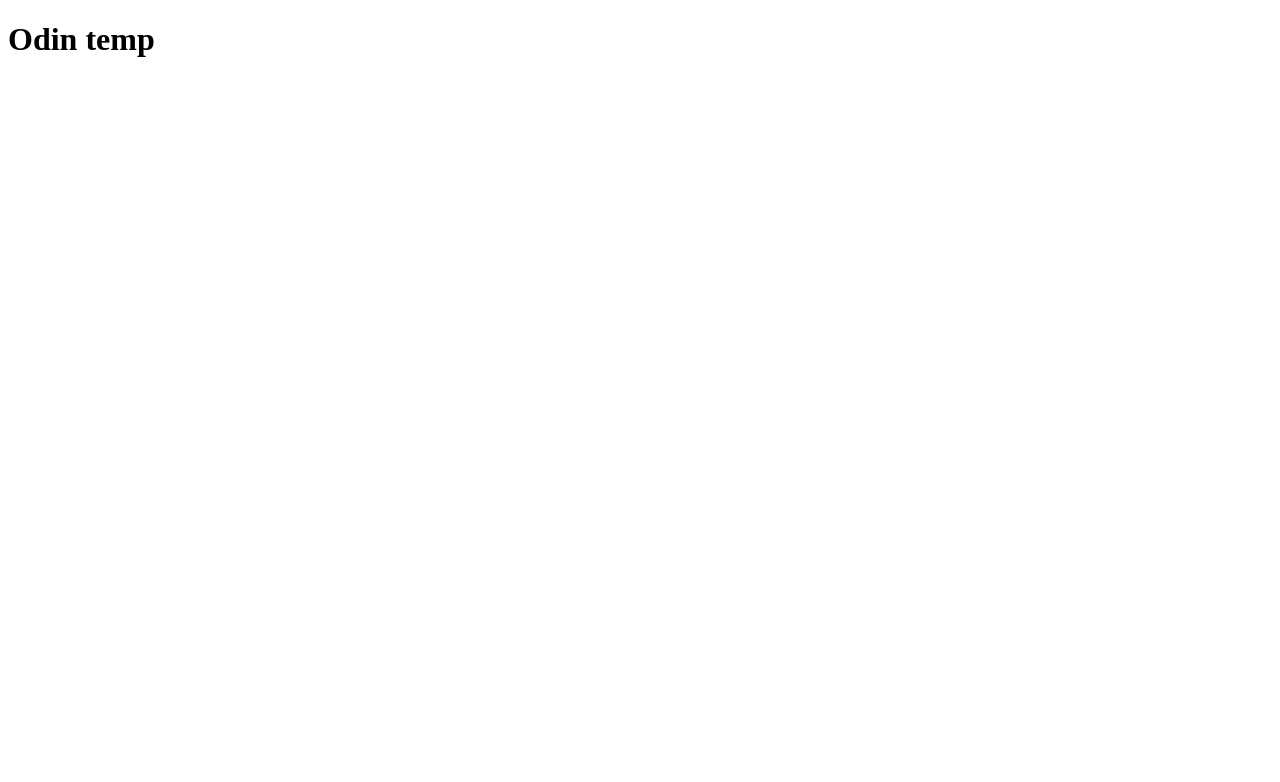
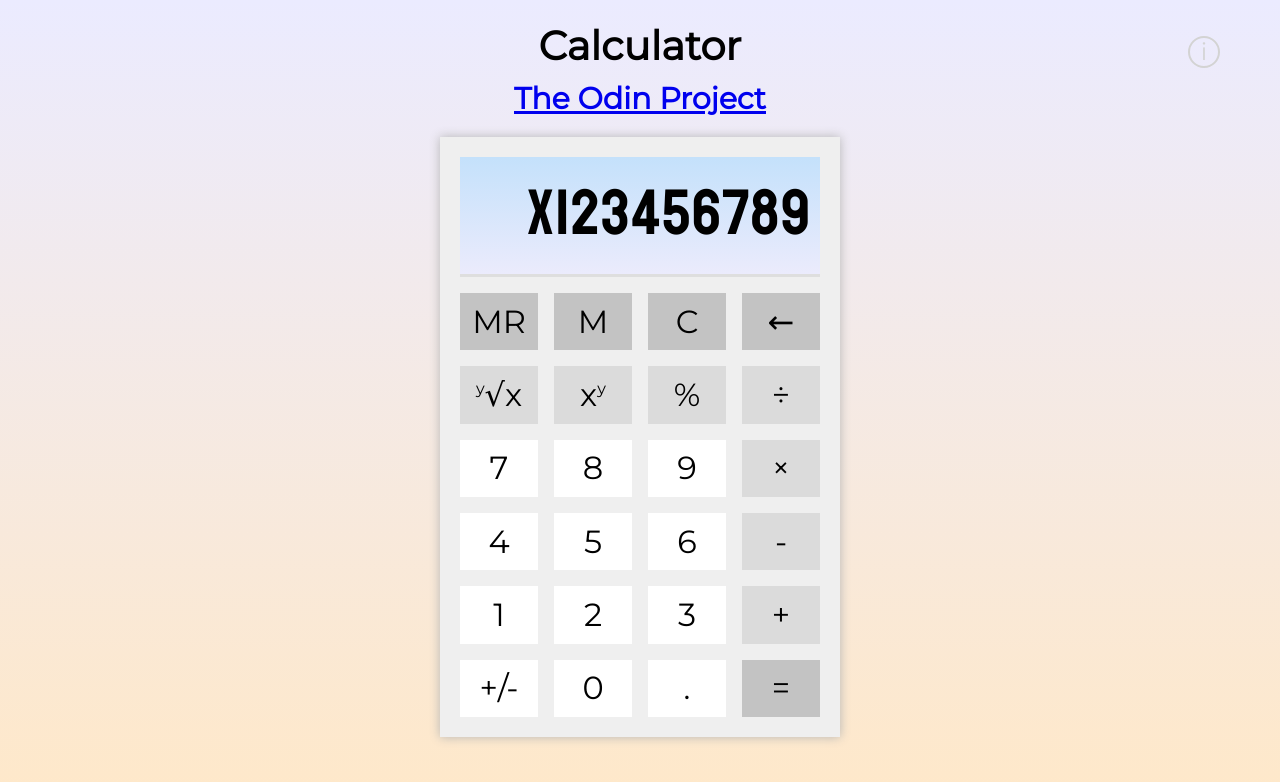
Before and after one commit to haziem/odincalc, a plain HTML site: page index.html in a window 1280 px wide. Drawn offline with Linux system fonts and the light colour scheme.

Commit message:
css done

```diff
--- /dev/null
+++ b/css-temp.css
@@ -0,0 +1,27 @@
+
+.main-container {
+    display: grid;
+    grid-template-rows: 8rem repeat(6, 4rem);
+    grid-template-columns: repeat(4, 1fr);
+    grid-gap: 1rem;
+    width: 50%;
+    max-width: 400px;
+    height: 80vw;
+    max-height: 700px;
+    margin-right: auto;
+    margin-left: auto;
+    padding: 1rem;
+    background-color: pink;
+}
+
+.result {
+    grid-column: 1/5;
+    overflow: hidden;
+    padding: 1rem;
+    background-color: grey;
+    font-size: 4.5rem;
+    font-family: 'Staatliches', Montserrat, Verdana, Geneva, Tahoma, sans-serif;
+    font-weight: 600;
+    text-align: right;
+    letter-spacing: 2px;
+}
--- a/index.html
+++ b/index.html
@@ -8,7 +8,7 @@
     <title>Calc Odin Project</title>
     <link rel="preconnect" href="https://fonts.googleapis.com">
     <link rel="preconnect" href="https://fonts.gstatic.com" crossorigin>
-    <link href="https://fonts.googleapis.com/css2?family=Montserrat:wght@200;300;400&display=swap" rel="stylesheet">
+    <link href="https://fonts.googleapis.com/css2?family=Montserrat:wght@200;300;400&family=Staatliches:wght@400;600;800&display=swap" rel="stylesheet">
     <link rel="stylesheet" href="style.css">
     <script src="script.js" defer></script>
     <!-- below code to not showing favicon error in liveserver -->
@@ -16,7 +16,40 @@
 </head>
 
 <body>
-    <h1>Odin temp</h1>
+    <div class="info"><p>i </p></div>
+    <h1>Calculator </h1>
+    <h2><a href="https://www.theodinproject.com/">The Odin Project</a></h2>
+
+    <div class="main-container">
+
+        <div class="result display"><p>X123456789</p></div>
+        <button class="button-mr color-3">MR</button>
+        <button class="button-m color-3">M</button>
+        <button class="button-c color-3">C</button>
+        <button class="button-del color-3">←</button>
+        <button class="button-root color-2"><sup>y</sup>√x</button>
+        <button class="button-power color-2">x<sup>y</sup></button>
+        <button class="button-percent color-2">%</button>
+        <button class="button-division color-2">÷</button>
+        <button class="button-7 color-1">7</button>
+        <button class="button-8 color-1">8</button>
+        <button class="button-9 color-1">9</button>
+        <button class="button-multiplication color-2">×</button>
+        <button class="button-4 color-1">4</button>
+        <button class="button-5 color-1">5</button>
+        <button class="button-6 color-1">6</button>
+        <button class="button-subtraction color-2">-</button>
+        <button class="button-1 color-1">1</button>
+        <button class="button-2 color-1">2</button>
+        <button class="button-3 color-1">3</button>
+        <button class="button-addition color-2">+</button>
+        <button class="button-plusminus color-1">+/-</button>
+        <button class="button-zero color-1">0</button>
+        <button class="button-point color-1">.</button>
+        <button class="button-equals color-3">=</button>
+
+
+    </div>
 </body>
 
 </html>
--- a/script.js
+++ b/script.js
@@ -1,13 +1,12 @@
 'use strict'
 
-let user = {
-	// an object
-	name: 'John', // by key "name" store value "John"
-	age: 30, // by key "age" store value 30
+const keyPressed = document.querySelectorAll('button')
+const info = document.querySelector('.info')
+const mainContainer = document.querySelector('.main-container')
+
+function rotateY() {
+	mainContainer.classList.toggle('rotation')
+
 }
 
-console.log(user)
-
-function test() {
-	console.log(user);
-}
+info.addEventListener('click', rotateY)
--- a/style.css
+++ b/style.css
@@ -0,0 +1,187 @@
+/* RESET CSS START */
+/* Box sizing rules */
+*,
+*::before,
+*::after {
+	box-sizing: border-box;
+}
+
+/* Remove default padding */
+ul[class],
+ol[class] {
+	padding: 0;
+}
+
+/* Remove default margin */
+body,
+h1,
+h2,
+h3,
+h4,
+p,
+ul[class],
+ol[class],
+li,
+figure,
+figcaption,
+blockquote,
+dl,
+dd {
+	margin: 0;
+}
+
+/* Set core body defaults */
+body {
+	min-height: 100vh;
+	scroll-behavior: smooth;
+	text-rendering: optimizeSpeed;
+	line-height: 1.5;
+}
+
+/* Remove list styles on ul, ol elements with a class attribute */
+ul[class],
+ol[class] {
+	list-style: none;
+}
+
+/* A elements that don't have a class get default styles */
+a:not([class]) {
+	text-decoration-skip-ink: auto;
+}
+
+/* Make images easier to work with */
+img {
+	max-width: 100%;
+	display: block;
+}
+
+/* Natural flow and rhythm in articles by default */
+article > * + * {
+	margin-top: 1em;
+}
+
+/* Inherit fonts for inputs and buttons */
+input,
+button,
+textarea,
+select {
+	font: inherit;
+}
+
+/* RESET CSS END */
+
+:root {
+	--color-1: white;
+	--color-2: #dbdbdb;
+	--color-3: #c3c3c3;
+}
+
+html {
+	font-size: calc(15px + 0.390625vw);
+}
+
+body {
+	position: relative;
+	font-family: Montserrat, Verdana, Geneva, Tahoma, sans-serif;
+	background-image: linear-gradient(rgb(235, 235, 255), rgb(255, 232, 200));
+}
+
+h1 {
+	margin-top: 2vh;
+	text-align: center;
+}
+
+h2 {
+	text-align: center;
+	margin-bottom: 2vh;
+}
+
+button {
+	border: none;
+}
+
+button:active {
+	opacity: 0.7;
+}
+
+button:hover {
+	border-bottom: solid 1px black;
+}
+sup {
+	font-size: 50%;
+}
+
+.main-container {
+	display: grid;
+	grid-template-rows: repeat(7, 4fr);
+	grid-template-columns: repeat(4, 1fr);
+	grid-gap: calc(2vh);
+	width: 50%;
+	max-width: 400px;
+	height: 75vh;
+	max-height: 700px;
+	margin-right: auto;
+	margin-left: auto;
+	margin-top: 2vh;
+	margin-bottom: 2vh;
+	background-color: #efefef;
+	padding: 1rem;
+	box-shadow: 0 0 10px rgb(181, 181, 181);
+	font-size: calc(4vh);
+	overflow: hidden;
+}
+.info {
+	position: absolute;
+	display: flex;
+	align-items: center;
+	justify-content: center;
+	width: 4vh;
+	height: 4vh;
+	top: 1rem;
+	right: 3rem;
+	padding: 0;
+	margin: 0;
+	border: 2px solid lightgrey;
+	border-radius: 50%;
+}
+.info p {
+	color: lightgrey;
+	font-size: 3vh;
+}
+
+.info:hover {
+	opacity: 0.7;
+	cursor: pointer;
+}
+
+.result {
+	grid-column: 1/5;
+	overflow: hidden;
+	padding: calc(1vh);
+	height: 15vh;
+
+	background-image: linear-gradient(#c4e1fb, #ebebfc);
+	font-size: calc(8vh);
+	font-family: 'Staatliches', Montserrat, Verdana, Geneva, Tahoma, sans-serif;
+	font-weight: 400;
+	text-align: right;
+	letter-spacing: 2px;
+	border-bottom: solid 3px #dedede;
+}
+
+.color-1 {
+	background-color: var(--color-1);
+}
+
+.color-2 {
+	background-color: var(--color-2);
+}
+
+.color-3 {
+	background-color: var(--color-3);
+}
+
+.rotation {
+	transform: rotateY(180deg);
+    transition: transform .5s;
+}
```
Also changed, not shown: scheme.webp (added).
